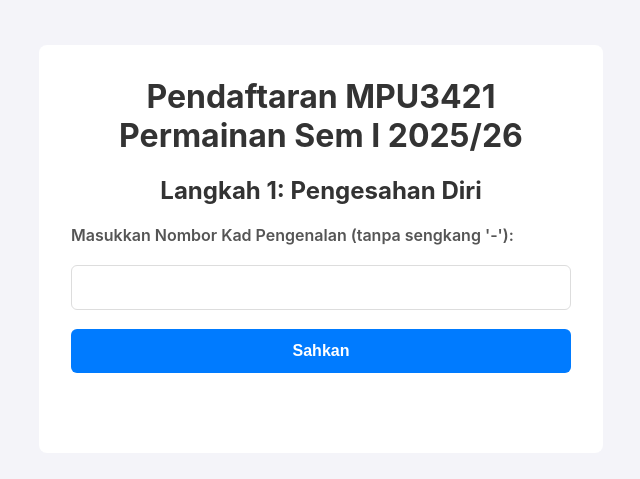
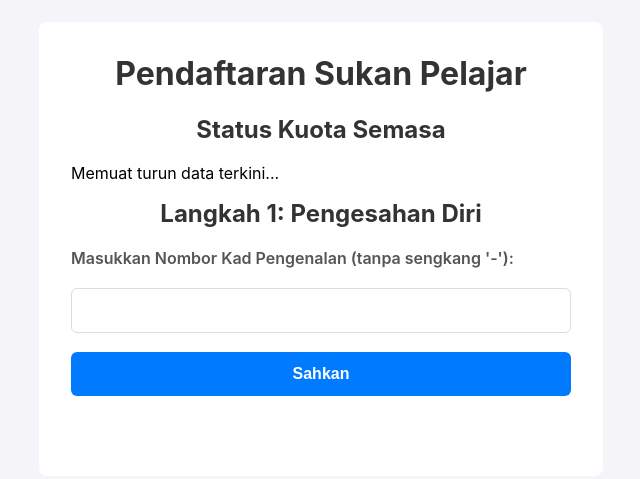
Before and after one commit to aneep477/BorangPilihanSukan, a plain HTML site: page index.html in a window 1280 px wide. Shown: the part 151-630 px from the top of the page, without its empty margins (319-959 px from the left). Drawn offline with Linux system fonts and the light colour scheme.

Commit message:
Update index.html

```diff
--- a/index.html
+++ b/index.html
@@ -3,12 +3,17 @@
 <head>
     <meta charset="UTF-8">
     <meta name="viewport" content="width=device-width, initial-scale=1.0">
-    <title>Borang Pilihan Permainan MPU3421</title>
+    <title>Borang Pilihan Sukan</title>
     <link rel="stylesheet" href="style.css">
 </head>
 <body>
     <div class="container">
-        <h1>Pendaftaran MPU3421 Permainan Sem I 2025/26</h1>
+        <h1>Pendaftaran Sukan Pelajar</h1>
+
+        <div id="quota-table-container">
+            <h2>Status Kuota Semasa</h2>
+            <p>Memuat turun data terkini...</p>
+        </div>
 
         <div id="login-section">
             <h2>Langkah 1: Pengesahan Diri</h2>
```
